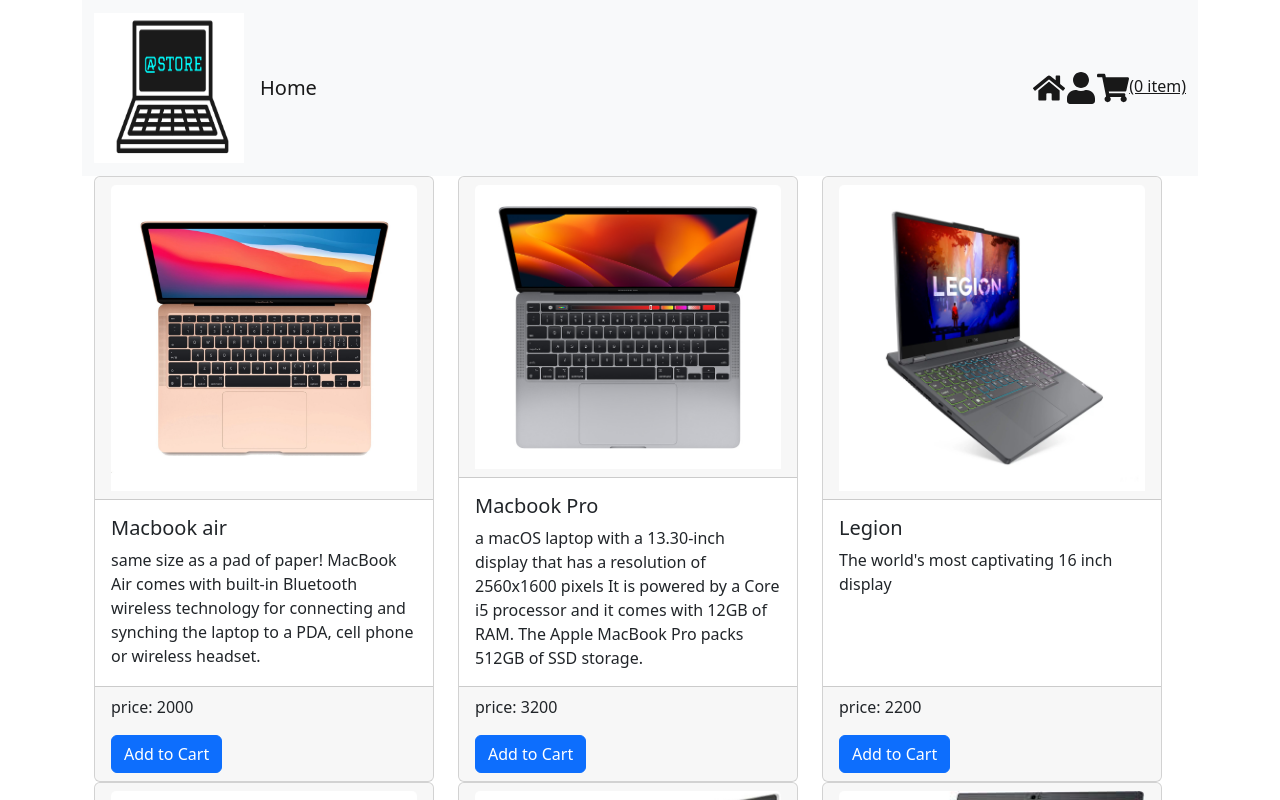
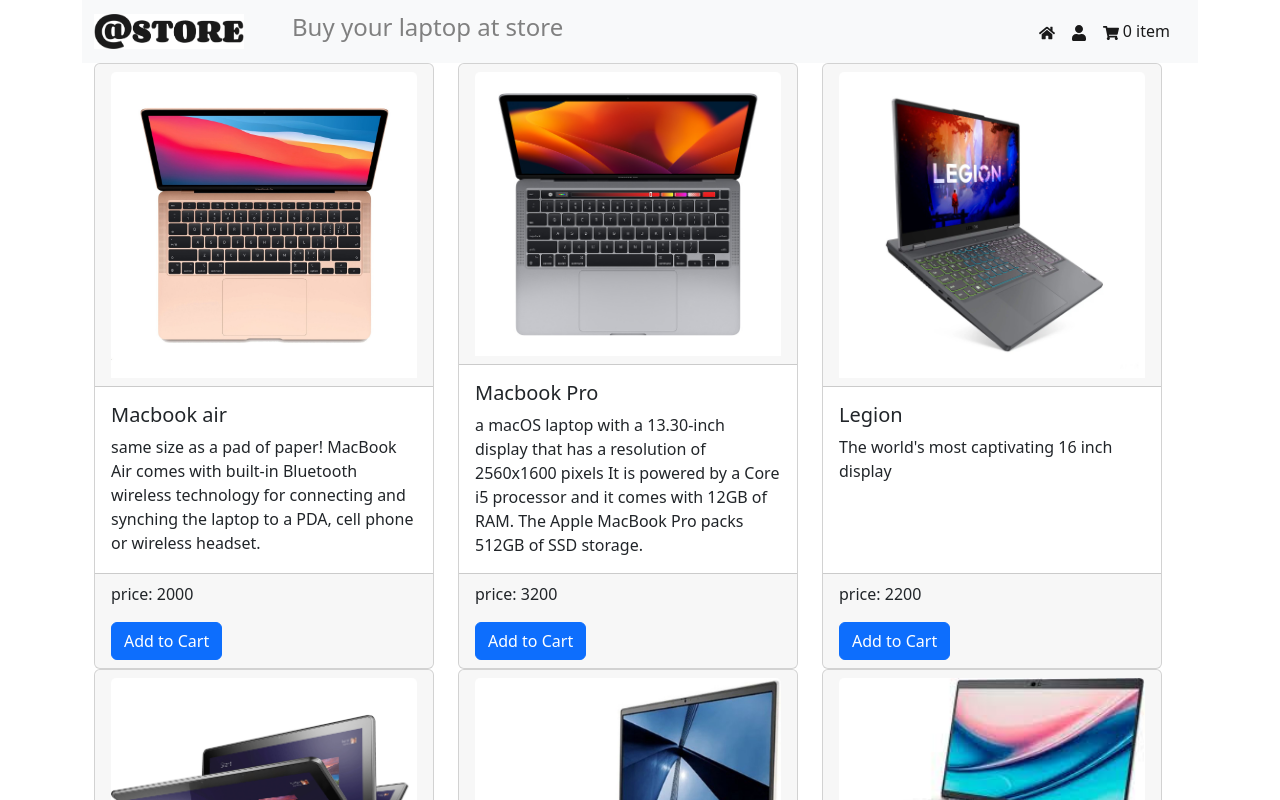
Before and after one commit to tiakavousi/LapTopUp_Store, a React (Create React App) app: page /Home in a window 1280 px wide. Shown: the top 800 px of the page. Built offline with nearby package versions, Linux system fonts and the light colour scheme.

Commit message:
styling navbar

```diff
--- a/src/App.js
+++ b/src/App.js
@@ -1,6 +1,6 @@
 import {Component} from "react";
 import {BrowserRouter as Router, Route, Routes, Navigate} from "react-router-dom";
-import Nav from "./components/Nav";
+import MyNav from "./components/navbar/Nav";
 import Home from "./components/Home";
 import Forms from "./components/Forms";
 import OrderInvoice from "./components/OrderInvoice";
@@ -8,7 +8,7 @@
 import {laptopsData} from "./data/laptops";
 import Profile from "./components/Profile";
 import ShoppingCart from "./components/ShoppingCart";
-import {getElement} from "bootstrap/js/src/util";
+
 //TODO :
 // adding number of laptops to the order form
 // creating 4 pages: Home, shopping cart, orderPage, invoice
@@ -144,7 +144,7 @@
         return(
             <Router>
                 <div className="container">
-                    <Nav shoppingCartIsEmpty={shoppingCartIsEmpty} />
+                    <MyNav shoppingCartIsEmpty={shoppingCartIsEmpty} />
                     <Routes>
                         <Route path="/home" element={
                             <Home
--- a/src/components/LaptopCard.js
+++ b/src/components/LaptopCard.js
@@ -5,7 +5,7 @@
             <Row>
                 {laptops.map( (laptop) => { return (
                 <Col sm={12} md={6} lg={4} >
-                <Card className="w-100 w-md-50" style={{height: "100%", overflow:"auto"}} >
+                <Card id={laptop.id} className="w-100 w-md-50" style={{height: "100%", overflow:"auto"}} >
                     <Card.Header>
                     <Card.Img variant="top" src={`./photos/${laptop.imgUrl}`}/>
                     </Card.Header>
--- a/src/components/Nav.js
+++ /dev/null
@@ -1,35 +0,0 @@
-import {Container, Navbar} from "react-bootstrap";
-import logo from "./logo.png"
-import {Link} from "react-router-dom";
-import {FaHome, FaShoppingCart, FaUser} from "react-icons/fa";
-const Nav = ({shoppingCartIsEmpty}) => {
-    return (
-        <Navbar bg="light"  variant="light" sticky="top">
-            <Container>
-                <Navbar.Brand href="#home">
-                    <img
-                        src={logo}
-                        width="150"
-                        height="150"
-                        className="d-inline-block align-top"
-                        alt="logo"
-                    />
-                </Navbar.Brand>
-                <Navbar.Brand href="#home">Home</Navbar.Brand>
-                <Navbar.Toggle />
-                <Navbar.Collapse className="justify-content-end">
-                    <Navbar.Text>
-                        <Link to={"./Home"}><FaHome size='2em'/></Link>
-                    </Navbar.Text>
-                    <Navbar.Text>
-                        <Link to={"./Profile"}><FaUser size='2em'/></Link>
-                    </Navbar.Text>
-                    <Navbar.Text>
-                        <Link to={"./ShoppingCart"}><FaShoppingCart size='2em'/>{(shoppingCartIsEmpty)?"(0 item)":"(1 item)"}</Link>
-                    </Navbar.Text>
-                </Navbar.Collapse>
-            </Container>
-        </Navbar>
-    );
-};
-export default Nav;
--- a/src/components/OrderInvoice.js
+++ b/src/components/OrderInvoice.js
@@ -3,7 +3,7 @@
 import {Link} from "react-router-dom";
 
 
-const OrderInvoice = ({selectedLaptop,totalPrice, userDetails, orderNumber, toggleDisplay, emptyCart}) => {
+const OrderInvoice = ({selectedLaptop,totalPrice, userDetails, orderNumber, emptyCart}) => {
     const paymentText =  userDetails.payment === "Credit Card" ? `Total fee ${totalPrice} has been deducted from your connected credit card.` :
         `Please provide ${totalPrice} when your purchase will be delivered.`
     return (
@@ -22,8 +22,8 @@
                 </h5>
                 <h5>{paymentText}</h5>
             </Col>
-            <Button variant="primary" type="submit" onClick={toggleDisplay}>
-                <Link to={"/home"} onClick={emptyCart}>Continue Shopping</Link>
+            <Button variant="primary" type="submit" onClick={emptyCart}>
+                <Link to={"/home"}>Continue Shopping</Link>
             </Button>
             </Row>
       </Container>
--- a/src/components/ShoppingCart.js
+++ b/src/components/ShoppingCart.js
@@ -14,7 +14,7 @@
                     <Link to={"/forms"} style={{color:"black"}}>Checkout</Link>
                 </Button>
                 <Button variant="primary" type="submit">
-                    <Link to={"/home"} style={{color:"black"}}>Continue Shopping</Link>
+                    <Link to={"/home"} >Continue Shopping</Link>
                 </Button>
             </>
         );
--- /dev/null
+++ b/src/components/navbar/Nav.js
@@ -0,0 +1,41 @@
+import {Container, Nav, Navbar} from "react-bootstrap";
+import logo from "../logo.png"
+import {Link} from "react-router-dom";
+import {FaHome, FaShoppingCart, FaUser} from "react-icons/fa";
+const MyNav = ({shoppingCartIsEmpty}) => {
+    return (
+        <Navbar bg="light" variant="light" expand="lg" sticky="top">
+            <Container>
+                <Navbar.Brand className="me-5" href="#home">
+                    <Link to={"./Home"}>
+                        <img
+                            src={logo}
+                            width="150"
+                            height="35"
+                            className="d-inline-block align-top"
+                            alt="logo"
+                        />
+                    </Link>
+                </Navbar.Brand>
+                <Navbar.Brand>
+                    <h4 style={{color:"gray"}}>Buy your laptop at store</h4>
+                </Navbar.Brand>
+                <Navbar.Toggle aria-controls="responsive-navbar-nav"/>
+                <Navbar.Collapse id="responsive-navbar-nav" className="justify-content-end">
+                    <Nav className="justify-content-end">
+                    <Navbar.Text className='nav-menu-items me-3'>
+                        <Link to={"./Home"}> <FaHome size='1em'/></Link>
+                    </Navbar.Text>
+                    <Navbar.Text className='nav-menu-items me-3'>
+                        <Link to={"./Profile"}><FaUser size='1em'/></Link>
+                    </Navbar.Text>
+                    <Navbar.Text className='nav-menu-items me-3'>
+                        <Link to={"./ShoppingCart"} style={{textDecoration:"none"}}><FaShoppingCart size='1em'/>{(shoppingCartIsEmpty)?" 0 item":" 1 item"}</Link>
+                    </Navbar.Text>
+                    </Nav>
+                </Navbar.Collapse>
+            </Container>
+        </Navbar>
+    );
+};
+export default MyNav;
--- /dev/null
+++ b/src/components/navbar/navbar.css
@@ -0,0 +1,78 @@
+.navbar {
+    background-color:#134357;
+    height: 10vh;
+    display: flex;
+    justify-content: flex-start;
+    align-items: center;
+    z-index: 1000;
+}
+.brand{
+    text-align: center;
+}
+.menu-bars {
+    margin-left: 2rem;
+    font-size: 2rem;
+    background: none;
+}
+
+.nav-menu {
+    background-color: #134357;
+    width: 100vw;
+    height: 100vh;
+    display: flex;
+    justify-content: center;
+    position: fixed;
+    top: 0;
+    left: -100%;
+    transition: 350ms;
+    z-index: 1000;
+}
+
+.nav-menu.active {
+    left: 0;
+    transition: 350ms;
+    z-index: 10000;
+}
+
+.nav-text {
+    display: flex;
+    justify-content: flex-start;
+    align-items: center;
+    padding: 8px 0px 8px 16px;
+    list-style: none;
+    height: 60px;
+}
+
+.nav-text a {
+    text-decoration: none;
+    color: #f5f5f5;
+    font-size: 18px;
+    width: 95%;
+    height: 100%;
+    display: flex;
+    align-items: center;
+    padding: 0 16px;
+    border-radius: 4px;
+}
+
+.nav-text a:hover {
+    background-color: #134357;
+    color: #dfd1d1;
+}
+
+.nav-menu-items {
+    width: 100%;
+}
+
+.navbar-toggle {
+    background-color: #134357;
+    width: 100%;
+    height: 80px;
+    display: flex;
+    justify-content: flex-start;
+    align-items: center;
+}
+
+span {
+    margin-left: 16px;
+}
```
Also changed, not shown: src/components/logo.png.
